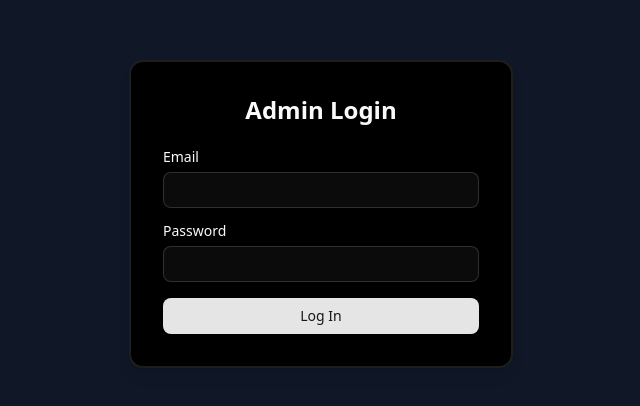
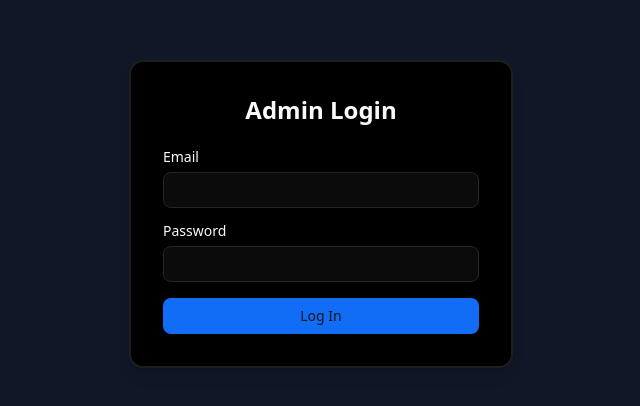
Before and after one commit to mkeloo/date-with-novels-siteadmin, a Next.js app: page /login in a window 1280 px wide. Shown: the part 186-592 px from the top of the page, without its empty margins (319-959 px from the left). Built offline with nearby package versions, Linux system fonts and the light colour scheme; no server answers.

Commit message:
Refactor theme styles and update theme definitions for improved consistency

```diff
--- a/app/globals.css
+++ b/app/globals.css
@@ -6,15 +6,19 @@
 
 @import "./themes.css";
 
+@layer base {
   :root {
+    --font-sriracha: "Sriracha", sans-serif;
+
     --radius: 0.625rem;
+
     --background: oklch(1 0 0);
     --foreground: oklch(0.145 0 0);
     --card: oklch(1 0 0);
     --card-foreground: oklch(0.145 0 0);
     --popover: oklch(1 0 0);
     --popover-foreground: oklch(0.145 0 0);
-  --primary: oklch(0.205 0 0);
+    --primary: oklch(0.57 0.22 260);
     --primary-foreground: oklch(0.985 0 0);
     --secondary: oklch(0.97 0 0);
     --secondary-foreground: oklch(0.205 0 0);
@@ -23,56 +27,59 @@
     --accent: oklch(0.97 0 0);
     --accent-foreground: oklch(0.205 0 0);
     --destructive: oklch(0.577 0.245 27.325);
+    --destructive-foreground: oklch(0.985 0 0);
     --border: oklch(0.922 0 0);
     --input: oklch(0.922 0 0);
-  --ring: oklch(0.708 0 0);
+    --ring: oklch(0.57 0.22 260);
     --chart-1: oklch(0.646 0.222 41.116);
     --chart-2: oklch(0.6 0.118 184.704);
     --chart-3: oklch(0.398 0.07 227.392);
     --chart-4: oklch(0.828 0.189 84.429);
     --chart-5: oklch(0.769 0.188 70.08);
-  --sidebar: oklch(0.985 0 0);
-  --sidebar-foreground: oklch(0.145 0 0);
+    --sidebar-background: oklch(0.985 0 0);
+    --sidebar-foreground: oklch(0.4 0 0);
     --sidebar-primary: oklch(0.205 0 0);
     --sidebar-primary-foreground: oklch(0.985 0 0);
     --sidebar-accent: oklch(0.97 0 0);
     --sidebar-accent-foreground: oklch(0.205 0 0);
     --sidebar-border: oklch(0.922 0 0);
-  --sidebar-ring: oklch(0.708 0 0);
+    --sidebar-ring: oklch(0.57 0.22 260);
   }
 
   .dark {
     --background: oklch(0.145 0 0);
     --foreground: oklch(0.985 0 0);
-  --card: oklch(0.205 0 0);
+    --card: oklch(0.145 0 0);
     --card-foreground: oklch(0.985 0 0);
-  --popover: oklch(0.269 0 0);
+    --popover: oklch(0.145 0 0);
     --popover-foreground: oklch(0.985 0 0);
-  --primary: oklch(0.922 0 0);
+    --primary: oklch(0.57 0.22 260);
     --primary-foreground: oklch(0.205 0 0);
     --secondary: oklch(0.269 0 0);
     --secondary-foreground: oklch(0.985 0 0);
     --muted: oklch(0.269 0 0);
     --muted-foreground: oklch(0.708 0 0);
-  --accent: oklch(0.371 0 0);
+    --accent: oklch(0.269 0 0);
     --accent-foreground: oklch(0.985 0 0);
-  --destructive: oklch(0.704 0.191 22.216);
-  --border: oklch(1 0 0 / 10%);
-  --input: oklch(1 0 0 / 15%);
-  --ring: oklch(0.556 0 0);
+    --destructive: oklch(0.394 0.16 27.325);
+    --destructive-foreground: oklch(0.985 0 0);
+    --border: oklch(0.269 0 0);
+    --input: oklch(0.269 0 0);
+    --ring: oklch(0.488 0.243 264.376);
     --chart-1: oklch(0.488 0.243 264.376);
     --chart-2: oklch(0.696 0.17 162.48);
     --chart-3: oklch(0.769 0.188 70.08);
     --chart-4: oklch(0.627 0.265 303.9);
     --chart-5: oklch(0.645 0.246 16.439);
-  --sidebar: oklch(0.205 0 0);
-  --sidebar-foreground: oklch(0.985 0 0);
+    --sidebar-background: oklch(0.16 0 0);
+    --sidebar-foreground: oklch(0.97 0 0);
     --sidebar-primary: oklch(0.488 0.243 264.376);
-  --sidebar-primary-foreground: oklch(0.985 0 0);
+    --sidebar-primary-foreground: oklch(1 0 0);
     --sidebar-accent: oklch(0.269 0 0);
-  --sidebar-accent-foreground: oklch(0.985 0 0);
-  --sidebar-border: oklch(1 0 0 / 10%);
-  --sidebar-ring: oklch(0.439 0 0);
+    --sidebar-accent-foreground: oklch(0.97 0 0);
+    --sidebar-border: oklch(0.269 0 0);
+    --sidebar-ring: oklch(0.57 0.22 260);
+  }
 }
 
 @theme inline {
--- a/app/themes.css
+++ b/app/themes.css
@@ -343,7 +343,7 @@
     }
 }
 
-.theme-blue {
+.theme-square {
     --font-sans: var(--font-inter);
     --text-sm: 0.85rem;
     --radius: 0rem;
@@ -388,6 +388,96 @@
             --chart-4: var(--color-blue-500);
             --chart-5: var(--color-blue-400);
         }
+    }
+}
+
+.theme-blue {
+    --radius: 0.625rem;
+
+    --background: oklch(1 0 0);
+    --foreground: oklch(0.129 0.04 265);
+    /* dark blue gray text */
+
+    --card: oklch(1 0 0);
+    --card-foreground: oklch(0.129 0.04 265);
+
+    --popover: oklch(1 0 0);
+    --popover-foreground: oklch(0.129 0.04 265);
+
+    --primary: oklch(0.57 0.22 260);
+    --primary-foreground: oklch(0.985 0 0);
+
+    --secondary: oklch(0.96 0.01 255);
+    --secondary-foreground: oklch(0.25 0.05 260);
+
+    --muted: oklch(0.93 0.01 255);
+    --muted-foreground: oklch(0.55 0.04 260);
+
+    --accent: oklch(0.94 0.01 255);
+    --accent-foreground: oklch(0.25 0.05 260);
+
+    --destructive: oklch(0.57 0.22 27);
+    --border: oklch(0.9 0.01 260);
+    --input: oklch(0.9 0.01 260);
+    --ring: oklch(0.66 0.15 255);
+
+    --chart-1: oklch(0.56 0.19 258);
+    --chart-2: oklch(0.64 0.15 250);
+    --chart-3: oklch(0.72 0.12 240);
+    --chart-4: oklch(0.80 0.1 230);
+    --chart-5: oklch(0.88 0.07 220);
+
+    --sidebar: oklch(0.98 0.005 250);
+    --sidebar-foreground: oklch(0.129 0.04 265);
+    --sidebar-primary: oklch(0.43 0.18 259);
+    --sidebar-primary-foreground: oklch(0.98 0.005 250);
+    --sidebar-accent: oklch(0.94 0.01 255);
+    --sidebar-accent-foreground: oklch(0.25 0.05 260);
+    --sidebar-border: oklch(0.9 0.01 260);
+    --sidebar-ring: oklch(0.66 0.15 255);
+
+    @variant dark {
+        --background: oklch(0.15 0.04 260);
+        --foreground: oklch(0.98 0.005 250);
+        --card: oklch(0.2 0.05 260);
+        --card-foreground: oklch(0.98 0.005 250);
+
+        --popover: oklch(0.2 0.05 260);
+        --popover-foreground: oklch(0.98 0.005 250);
+
+        /* --primary: oklch(0.57 0.22 260); */
+        --primary: oklch(75.49% 0.1921 260);
+        --primary-foreground: oklch(0.205 0 0);
+
+        --secondary: oklch(0.3 0.03 265);
+        --secondary-foreground: oklch(0.98 0.005 250);
+
+        --muted: oklch(0.3 0.03 265);
+        --muted-foreground: oklch(0.65 0.04 255);
+
+        --accent: oklch(0.3 0.03 265);
+        --accent-foreground: oklch(0.98 0.005 250);
+
+        --destructive: oklch(0.6 0.15 30);
+
+        --border: oklch(1 0 0 / 10%);
+        --input: oklch(1 0 0 / 15%);
+        --ring: oklch(0.58 0.07 260);
+
+        --chart-1: oklch(0.48 0.2 260);
+        --chart-2: oklch(0.64 0.17 240);
+        --chart-3: oklch(0.72 0.15 220);
+        --chart-4: oklch(0.8 0.12 200);
+        --chart-5: oklch(0.88 0.1 180);
+
+        --sidebar: oklch(0.2 0.05 260);
+        --sidebar-foreground: oklch(0.98 0.005 250);
+        --sidebar-primary: oklch(0.48 0.2 260);
+        --sidebar-primary-foreground: oklch(0.98 0.005 250);
+        --sidebar-accent: oklch(0.3 0.03 265);
+        --sidebar-accent-foreground: oklch(0.98 0.005 250);
+        --sidebar-border: oklch(1 0 0 / 10%);
+        --sidebar-ring: oklch(0.58 0.07 260);
     }
 }
 
--- a/lib/themes.ts
+++ b/lib/themes.ts
@@ -5,6 +5,14 @@ export const THEMES = [
         colors: {
             light: "oklch(1 0 0)",
             dark: "oklch(0.145 0 0)",
+        },
+    },
+    {
+        name: "Blue",
+        value: "blue",
+        colors: {
+            light: "oklch(0.43 0.18 259)", // medium blue for light mode
+            dark: "oklch(0.9 0.02 260)",   // lighter blue for dark mode highlights
         },
     },
     {
@@ -48,8 +56,8 @@ export const THEMES = [
         },
     },
     {
-        name: "Blue",
-        value: "blue",
+        name: "Square",
+        value: "square",
         colors: {
             light: "oklch(0.488 0.243 264.376)",
             dark: "oklch(0.488 0.243 264.376)",
--- a/package.json
+++ b/package.json
@@ -1,5 +1,5 @@
 {
-  "name": "inhalebay-website-siteadmin",
+  "name": "date-with-novels-siteadmin",
   "version": "0.1.0",
   "private": true,
   "scripts": {
```
Lines whose indentation alone changed are shown as unchanged.
